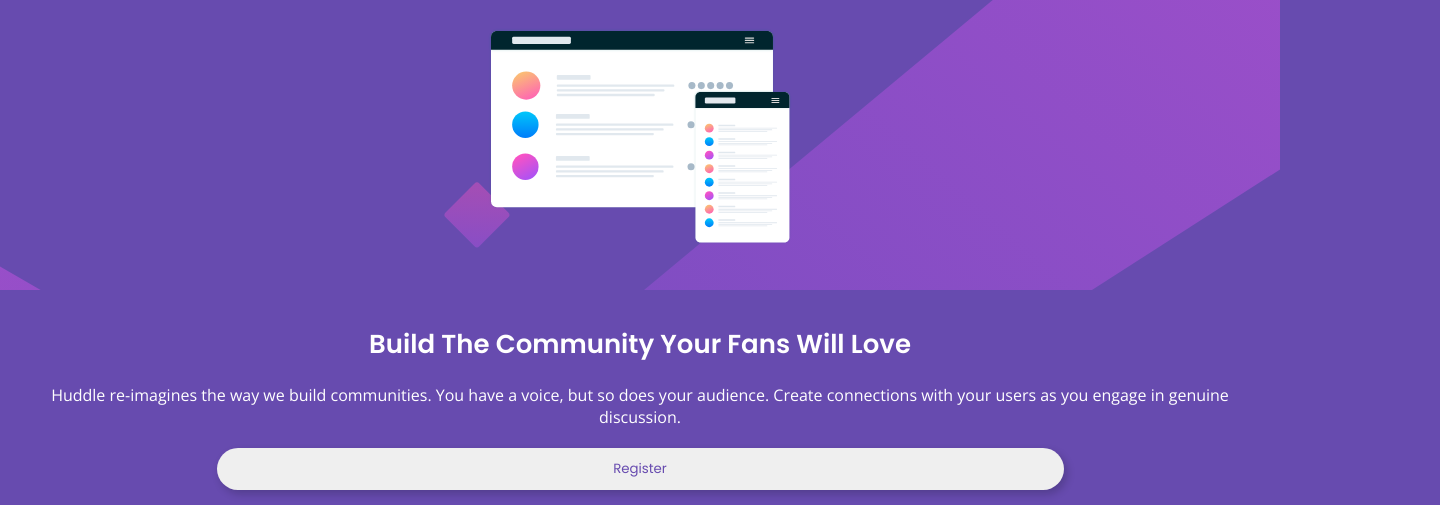
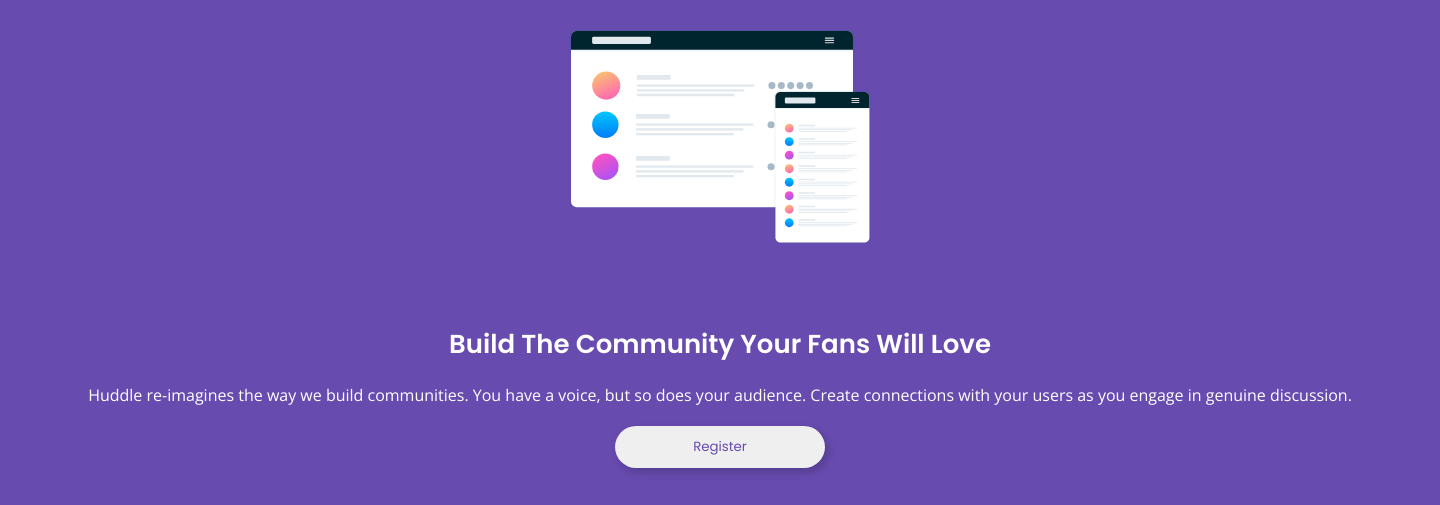
Before and after one commit to MiguelGoda/frontend-mentor-5, a plain HTML site: page index.html in a window 1280 px wide. Shown: the part 82-587 px from the top of the page, 1440 px wide, since content can reach past the window. Drawn offline with nearby package versions, Linux system fonts and the light colour scheme.

Commit message:
intentando hacer desktop

```diff
--- a/css/style.css
+++ b/css/style.css
@@ -1,6 +1,7 @@
 @import url('https://fonts.googleapis.com/css2?family=Open+Sans&family=Poppins:wght@400;600&display=swap');
 
 *{
+    box-sizing: border-box;
     margin: 0;
     padding: 0;
 }
@@ -57,7 +58,7 @@
 .button{
     color: var(--violet);
     padding: 10px;
-    width: 70%;
+    width: 210px;
     height: 42px;
     border-radius: 50px;
     border: none;
@@ -85,3 +86,11 @@
     border: 1px solid white;
     border-radius: 50%;
 }
+@media screen and (min-width: 991px) {
+    .wrapper{
+        width: 1440px;
+    }
+    header{
+        background-image: initial;
+    }
+}
```
